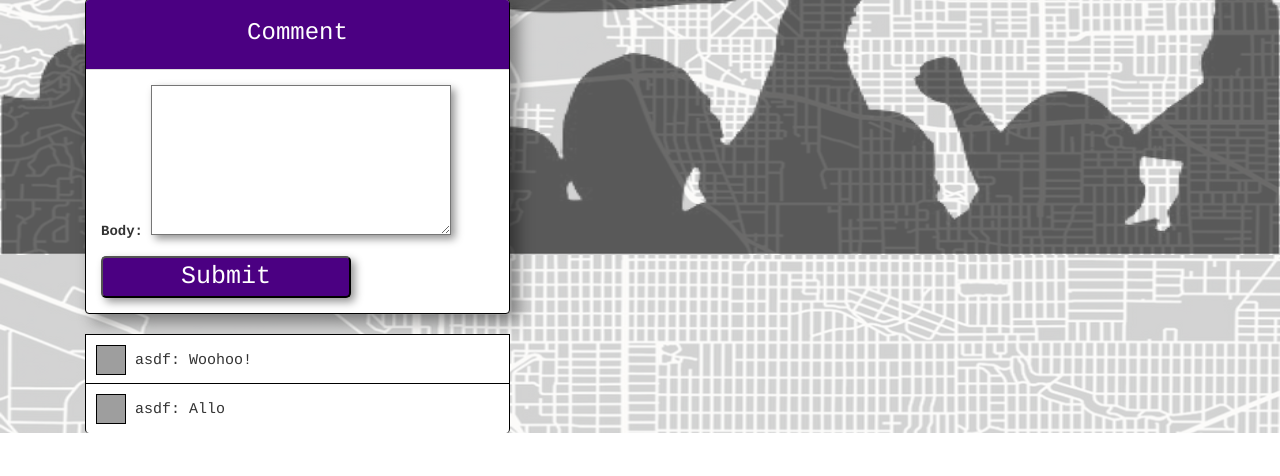
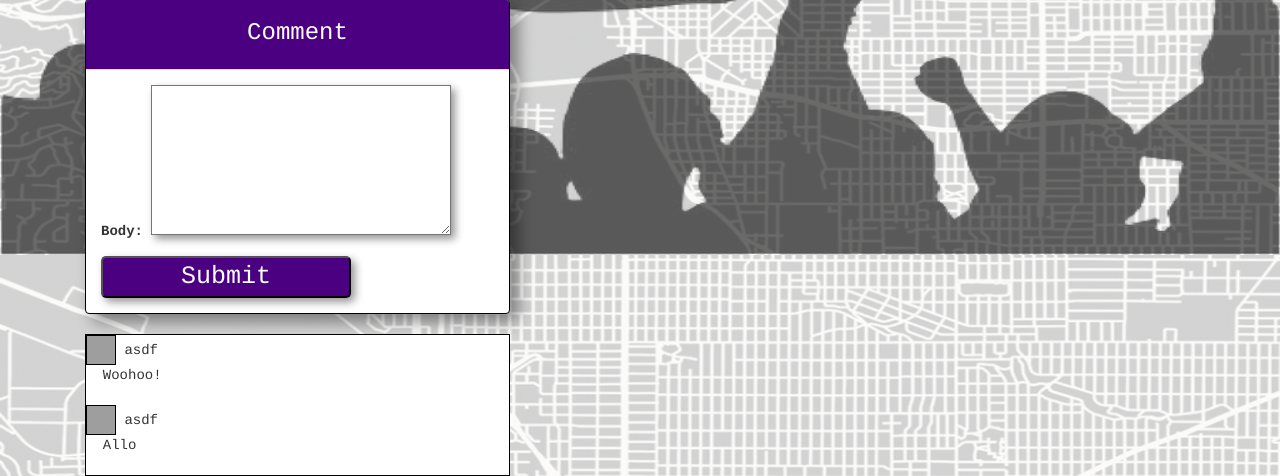
Before and after one commit to koffskeyj/final_proj, a Django app: a page that uses templates/app/football_checkin_list.html in a window 1280 px wide. Shown: the part 545-1021 px from the top of the page. Before the commit the page ends 978 px from the top, so only its background shows below. Run offline with Django 3.2, Linux system fonts and the light colour scheme; data comes from the database, SQL or seed files in the repository; both versions use the stored data as it was after the commit; some libraries are stand-ins or nearby versions; grey boxes are pictures that could not be loaded.

Commit message:
Fixed some css

```diff
--- a/app/static/app/css/app.css
+++ b/app/static/app/css/app.css
@@ -248,3 +248,9 @@ img {
 .checkin {
   padding-top: 7px;
 }
+
+.box {
+  background: white;
+  width: 425px;
+  border: 1px solid black;
+}
--- a/templates/app/football_checkin_list.html
+++ b/templates/app/football_checkin_list.html
@@ -59,15 +59,12 @@
       </form>
     </div>
     </div>
+    <div class="box">
     {% for debate in debates %}
-    {% if debate|length > 0 %}
-    <ul class="list-group">
-    {% endif %}
-      <li id="debates" class="list-group-item"><img class="thumb" src="{{ debate.debate_user.profile.photo_url }}" alt="" /> {{ debate.debate_user }}: </h3>
-          {{ debate.body}} <br><br></li>
-    </ul>
+      <img class="thumb" src="{{ debate.debate_user.profile.photo_url }}" alt="" /> {{ debate.debate_user }} <br> &nbsp {{ debate.body}}<br><br>
     {% endfor %}
     </div>
+  </div>
 
 
 <div class="col-md-6">
```
Also changed, not shown: db.sqlite3.
